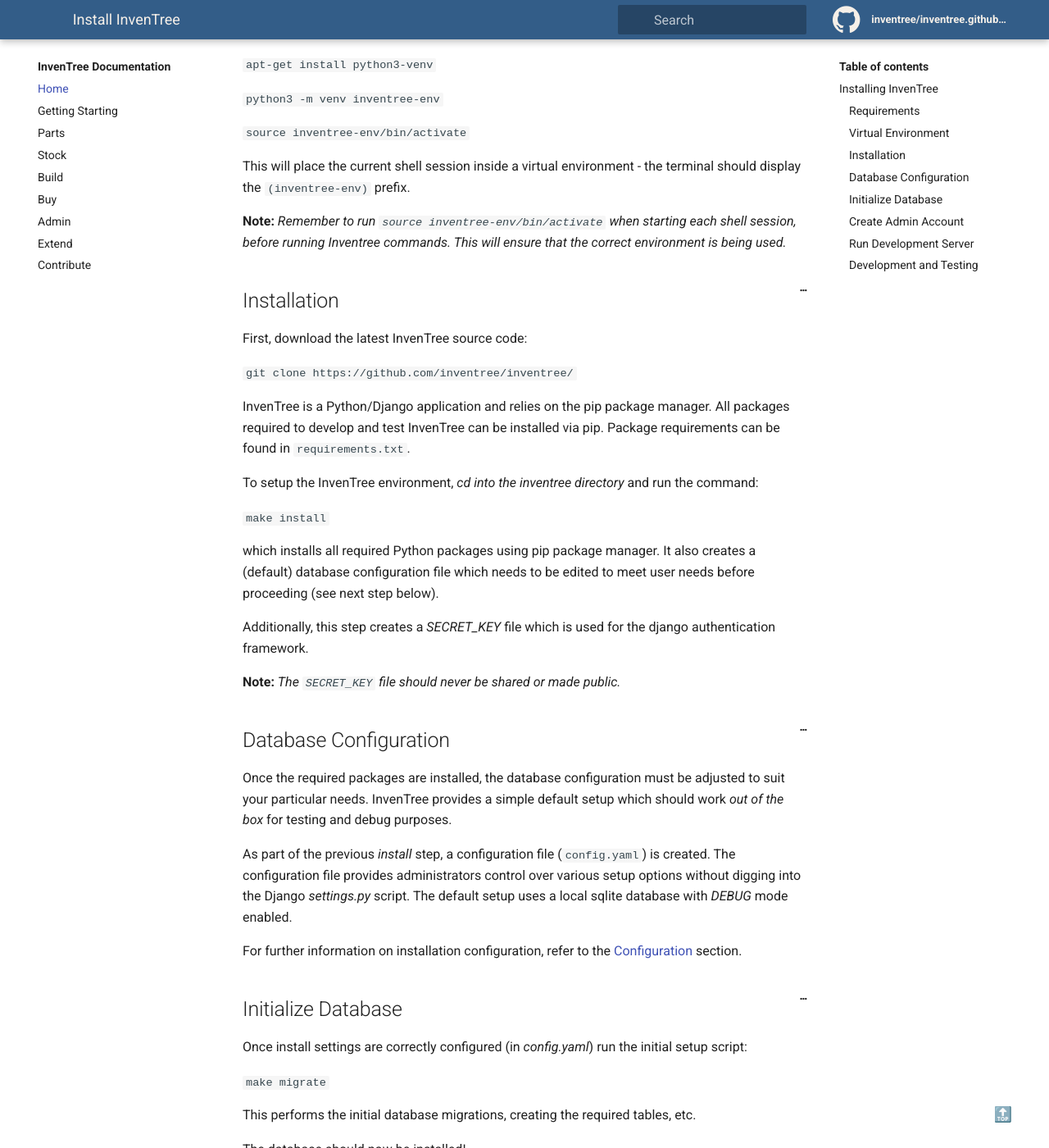
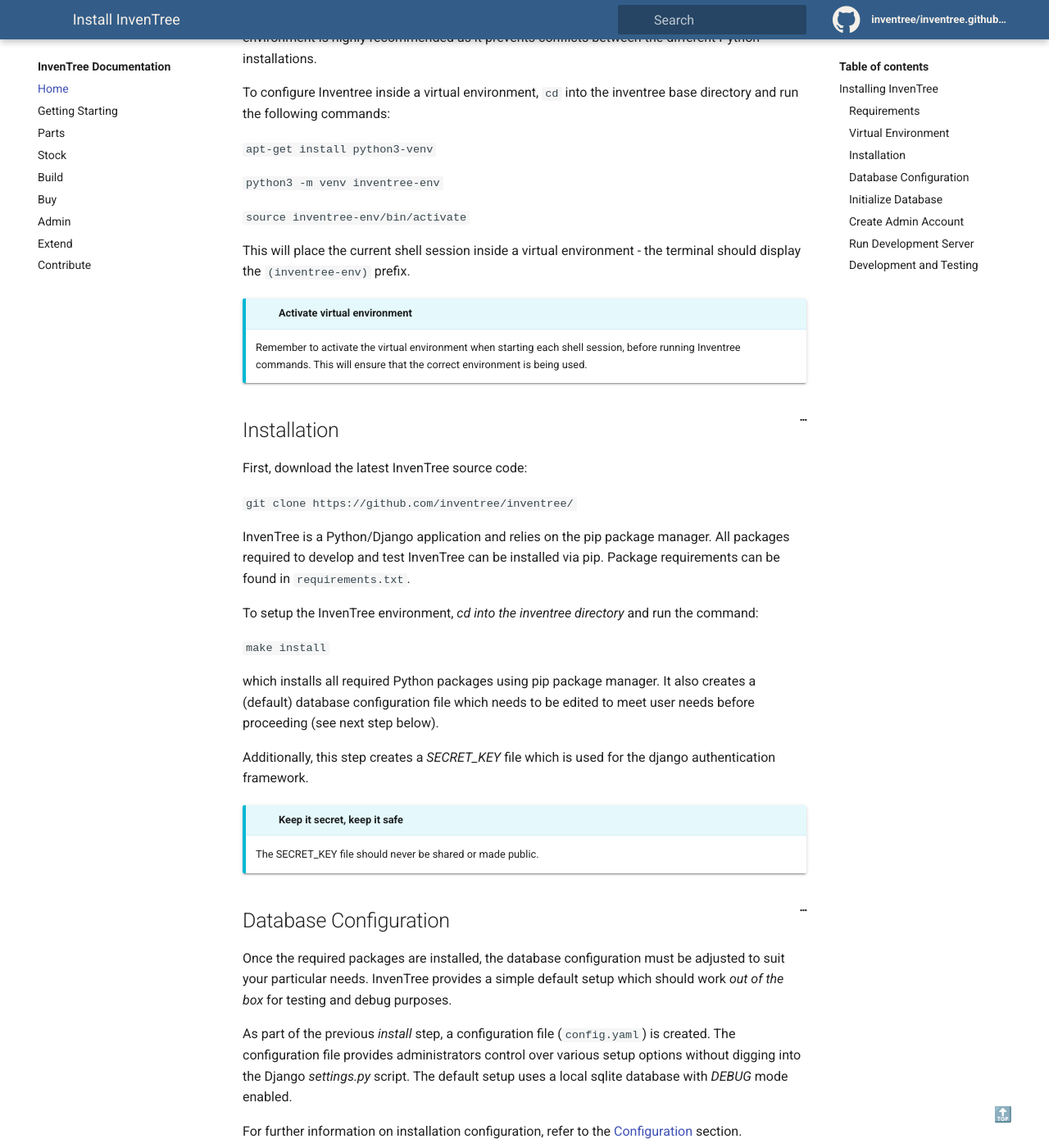
Before and after one commit to inventree/InvenTree.github.io, a Jekyll site: the page built from docs/start/install.md, in a window 1280 px wide and 1400 px high, scrolled down 946 px. Shown: the whole window at 82% size. Built offline with Jekyll 4.4.1, drawn with Linux system fonts in a browser that asks for light colours; some of the changed text lies outside the part shown.

Commit message:
Display notes as alerts

```diff
--- a/_includes/alert.html
+++ b/_includes/alert.html
@@ -1,4 +1,4 @@
-<div class="admonition {{ include.type }}">
+<div class="admonition {% if include.type %}{{ include.type }}{% else %}info{% endif %}">
 <p class="admonition-title">{% if include.title %}{{ include.title }}{% else %}{{ include.type }}{% endif %}</p>
 <p>{{ include.content }}</p>
 </div>
--- a/docs/start/install.md
+++ b/docs/start/install.md
@@ -8,6 +8,8 @@
 To install a complete *development* environment for InvenTree, follow the steps presented below. A production environment will require further work as per the particular application requirements.
 
 A makefile in the root directory provides shortcuts for the installation process, and can also be very useful during development.
+
+{% include alert.html title="Windows" content="If you are using the Windows operating system, it is reccomended that you use the <a href='https://docs.microsoft.com/en-us/windows/wsl/install-win10'>WSL framework</a>" %}
 
 ## Requirements
 
@@ -39,10 +41,9 @@
 
 This will place the current shell session inside a virtual environment - the terminal should display the ``(inventree-env)`` prefix.
 
-**Note:** *Remember to run ``source inventree-env/bin/activate`` when starting each shell session, before running Inventree commands. This will ensure that the correct environment is being used.*
+{% include alert.html title="Activate virtual environment" content="Remember to activate the virtual environment when starting each shell session, before running Inventree commands. This will ensure that the correct environment is being used." %}
 
 ## Installation
-
 
 First, download the latest InvenTree source code:
 
@@ -58,7 +59,7 @@
 
 Additionally, this step creates a *SECRET_KEY* file which is used for the django authentication framework.
 
-**Note:** *The `SECRET_KEY` file should never be shared or made public.*
+{% include alert.html title="Keep it secret, keep it safe" content="The SECRET_KEY file should never be shared or made public." %}
 
 ## Database Configuration
 
```
Also changed, not shown: other parts of docs/start/install.md (+1 -1 lines), docs/start/update.md (+2 -0 lines).
